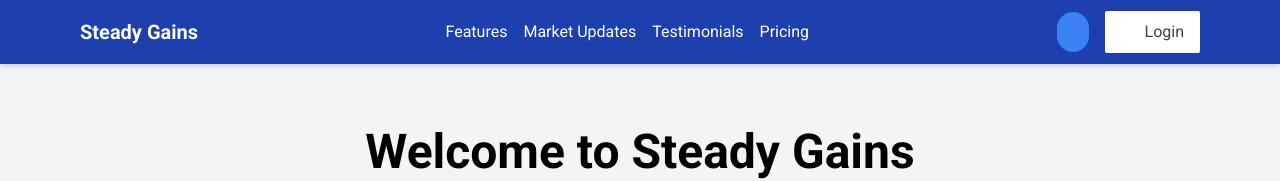
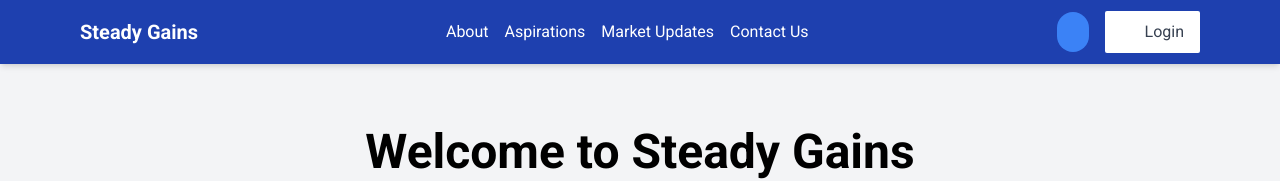
Before and after one commit to mano6179/Steadygains, a React (Create React App) app in the folder frontend/: page /#/ in a window 1280 px wide. Shown: the top 181 px of the page. Built offline with nearby package versions, Linux system fonts and the light colour scheme; some icons are missing.

Commit message:
Updated landing page navigation to include About, Aspirations, Market Updates, and Contact Us

```diff
--- a/frontend/src/pages/LandingPage.js
+++ b/frontend/src/pages/LandingPage.js
@@ -27,10 +27,10 @@ const LandingPage = () => {
   const [loginSliderOpen, setLoginSliderOpen] = useState(false);
 
   // Refs for scrolling to sections
-  const featuresRef = useRef(null);
+  const aboutRef = useRef(null);
+  const aspirationsRef = useRef(null);
   const marketUpdatesRef = useRef(null);
-  const testimonialsRef = useRef(null);
-  const pricingRef = useRef(null);
+  const contactRef = useRef(null);
 
   // Login form state
   const [email, setEmail] = useState('');
@@ -186,10 +186,16 @@ const LandingPage = () => {
             {/* Navigation Links */}
             <div className="hidden md:flex items-center space-x-4">
               <button
-                onClick={() => scrollToSection(featuresRef)}
+                onClick={() => scrollToSection(aboutRef)}
                 className="text-white hover:text-blue-200 transition-colors duration-200"
               >
-                Features
+                About
+              </button>
+              <button
+                onClick={() => scrollToSection(aspirationsRef)}
+                className="text-white hover:text-blue-200 transition-colors duration-200"
+              >
+                Aspirations
               </button>
               <button
                 onClick={() => scrollToSection(marketUpdatesRef)}
@@ -198,16 +204,10 @@ const LandingPage = () => {
                 Market Updates
               </button>
               <button
-                onClick={() => scrollToSection(testimonialsRef)}
+                onClick={() => scrollToSection(contactRef)}
                 className="text-white hover:text-blue-200 transition-colors duration-200"
               >
-                Testimonials
-              </button>
-              <button
-                onClick={() => scrollToSection(pricingRef)}
-                className="text-white hover:text-blue-200 transition-colors duration-200"
-              >
-                Pricing
+                Contact Us
               </button>
             </div>
 
@@ -277,7 +277,7 @@ const LandingPage = () => {
       </section>
 
       {/* About Fund Section */}
-      <section id="about" className="py-16 px-4">
+      <section id="about" ref={aboutRef} className="py-16 px-4">
         <div className="max-w-6xl mx-auto">
           <div className="text-center mb-12">
             <h2 className={`text-3xl font-bold mb-4 ${isDarkMode ? 'text-white' : 'text-primary-DEFAULT'}`}>
@@ -333,7 +333,7 @@ const LandingPage = () => {
       </section>
 
       {/* Fund Aspirations */}
-      <section id="aspirations" className={`py-16 px-4 ${isDarkMode ? 'bg-neutral-dark' : 'bg-neutral-lightest'}`}>
+      <section id="aspirations" ref={aspirationsRef} className={`py-16 px-4 ${isDarkMode ? 'bg-neutral-dark' : 'bg-neutral-lightest'}`}>
         <div className="max-w-6xl mx-auto">
           <div className="text-center mb-12">
             <h2 className={`text-3xl font-bold mb-4 ${isDarkMode ? 'text-white' : 'text-primary-DEFAULT'}`}>
@@ -385,7 +385,7 @@ const LandingPage = () => {
       </section>
 
       {/* Market Updates Section */}
-      <section id="market-updates" className="py-16 px-4">
+      <section id="market-updates" ref={marketUpdatesRef} className="py-16 px-4">
         <div className="max-w-6xl mx-auto">
           <div className="text-center mb-12">
             <h2 className={`text-3xl font-bold mb-4 ${isDarkMode ? 'text-white' : 'text-primary-DEFAULT'}`}>
@@ -519,7 +519,7 @@ const LandingPage = () => {
         </div>
       </section>
       {/* Contact Section */}
-      <section id="contact" className="py-16 px-4">
+      <section id="contact" ref={contactRef} className="py-16 px-4">
         <div className="max-w-6xl mx-auto">
           <div className="text-center mb-12">
             <h2 className={`text-3xl font-bold mb-4 ${isDarkMode ? 'text-white' : 'text-primary-DEFAULT'}`}>
```
